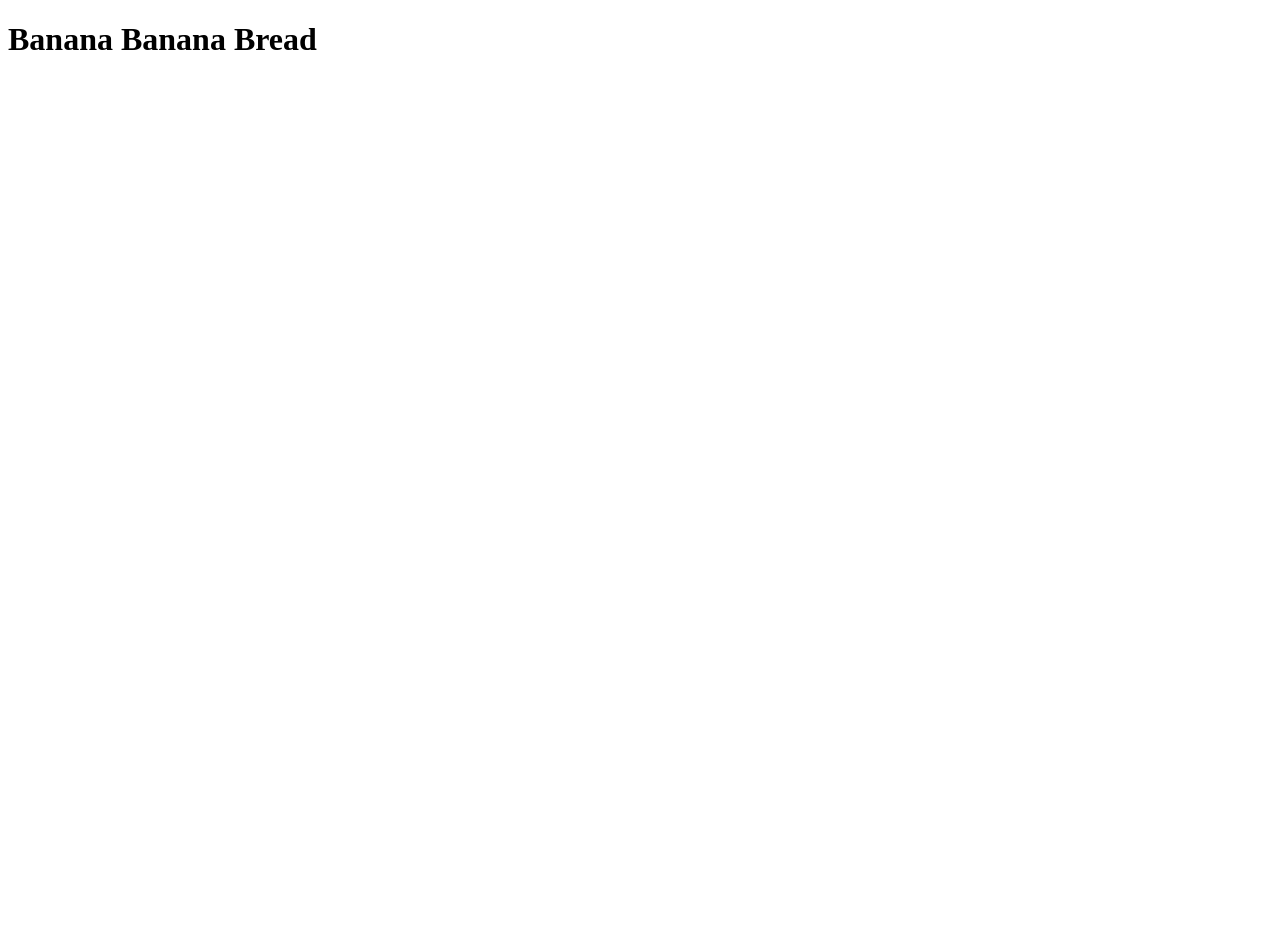
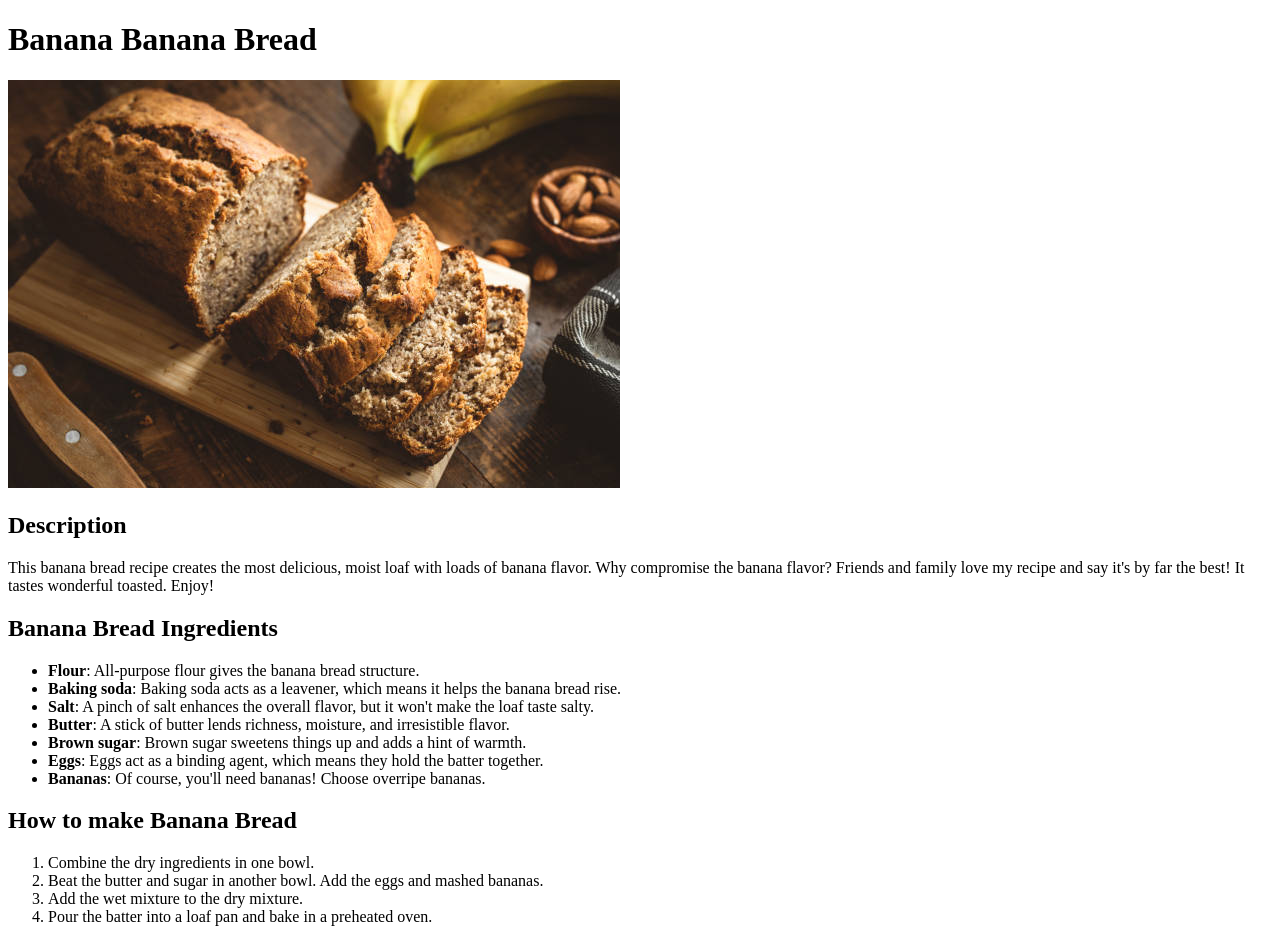
Before and after one commit to Caio-de-Souza-Marinho/odin-recipes, a plain HTML site: page recipes/bananaBananaBread.html in a window 1280 px wide. Before the commit the page ends 800 px from the top, so only its background shows below. Drawn offline with Linux system fonts and the light colour scheme.

Commit message:
Create structure for recipe and add content
Create img folder for images and link to recipe

Update index.html with an unordered list for links

```diff
--- a/recipes/bananaBananaBread.html
+++ b/recipes/bananaBananaBread.html
@@ -7,5 +7,28 @@
 </head>
 <body>
     <h1>Banana Banana Bread</h1>
+    <img src="../img/banana-bread.jpg" alt="An image of a banana bread">
+    <h2>Description</h2>
+    <p>This banana bread recipe creates the most delicious, moist loaf with
+        loads of banana flavor. Why compromise the banana flavor? Friends and
+        family love my recipe and say it's by far the best! It tastes wonderful toasted. Enjoy!
+    </p>
+    <h2>Banana Bread Ingredients</h2>
+    <ul>
+        <li><strong>Flour</strong>: All-purpose flour gives the banana bread structure.</li>
+        <li><strong>Baking soda</strong>: Baking soda acts as a leavener, which means it helps the banana bread rise.</li>
+        <li><strong>Salt</strong>: A pinch of salt enhances the overall flavor, but it won't make the loaf taste salty.</li>
+        <li><strong>Butter</strong>: A stick of butter lends richness, moisture, and irresistible flavor.</li>
+        <li><strong>Brown sugar</strong>: Brown sugar sweetens things up and adds a hint of warmth.</li>
+        <li><strong>Eggs</strong>: Eggs act as a binding agent, which means they hold the batter together.</li>
+        <li><strong>Bananas</strong>: Of course, you'll need bananas! Choose overripe bananas.</li>
+    </ul>
+    <h2>How to make Banana Bread</h2>
+    <ol>
+        <li>Combine the dry ingredients in one bowl.</li>
+        <li>Beat the butter and sugar in another bowl. Add the eggs and mashed bananas.</li>
+        <li>Add the wet mixture to the dry mixture.</li>
+        <li>Pour the batter into a loaf pan and bake in a preheated oven.</li>
+    </ol>
 </body>
 </html>
```
Also changed, not shown: index.html (+4 -1 lines), img/banana-bread.jpg (added).
